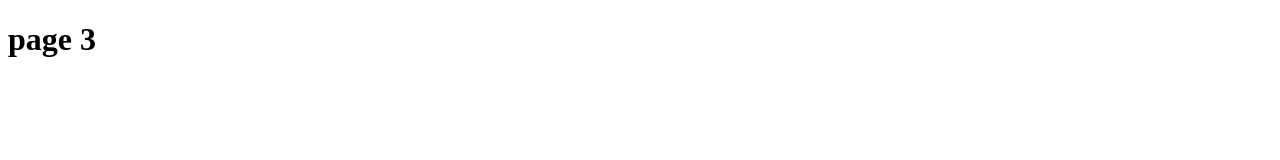
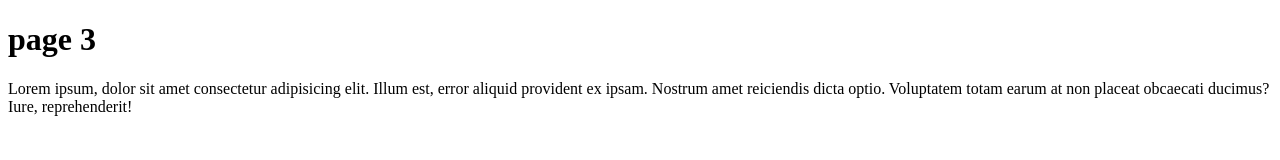
Before and after one commit to vivcyber/gittest, a plain HTML site: page page3.html in a window 1280 px wide. Drawn offline with Linux system fonts and the light colour scheme.

Commit message:
add a page

```diff
--- a/page3.html
+++ b/page3.html
@@ -8,5 +8,6 @@
 </head>
 <body>
     <h1>page 3</h1>
+    <p>Lorem ipsum, dolor sit amet consectetur adipisicing elit. Illum est, error aliquid provident ex ipsam. Nostrum amet reiciendis dicta optio. Voluptatem totam earum at non placeat obcaecati ducimus? Iure, reprehenderit!</p>
 </body>
 </html>
```
